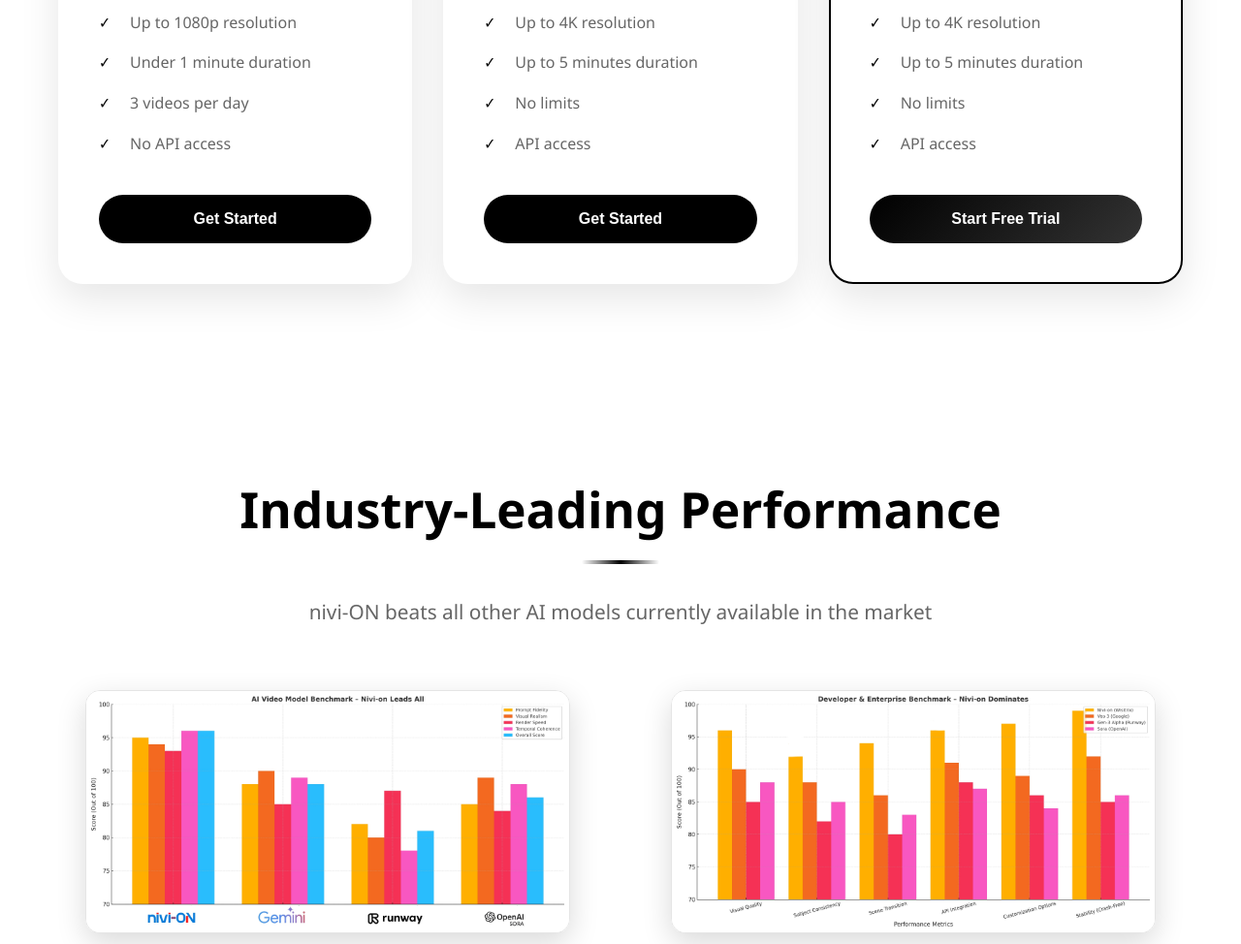
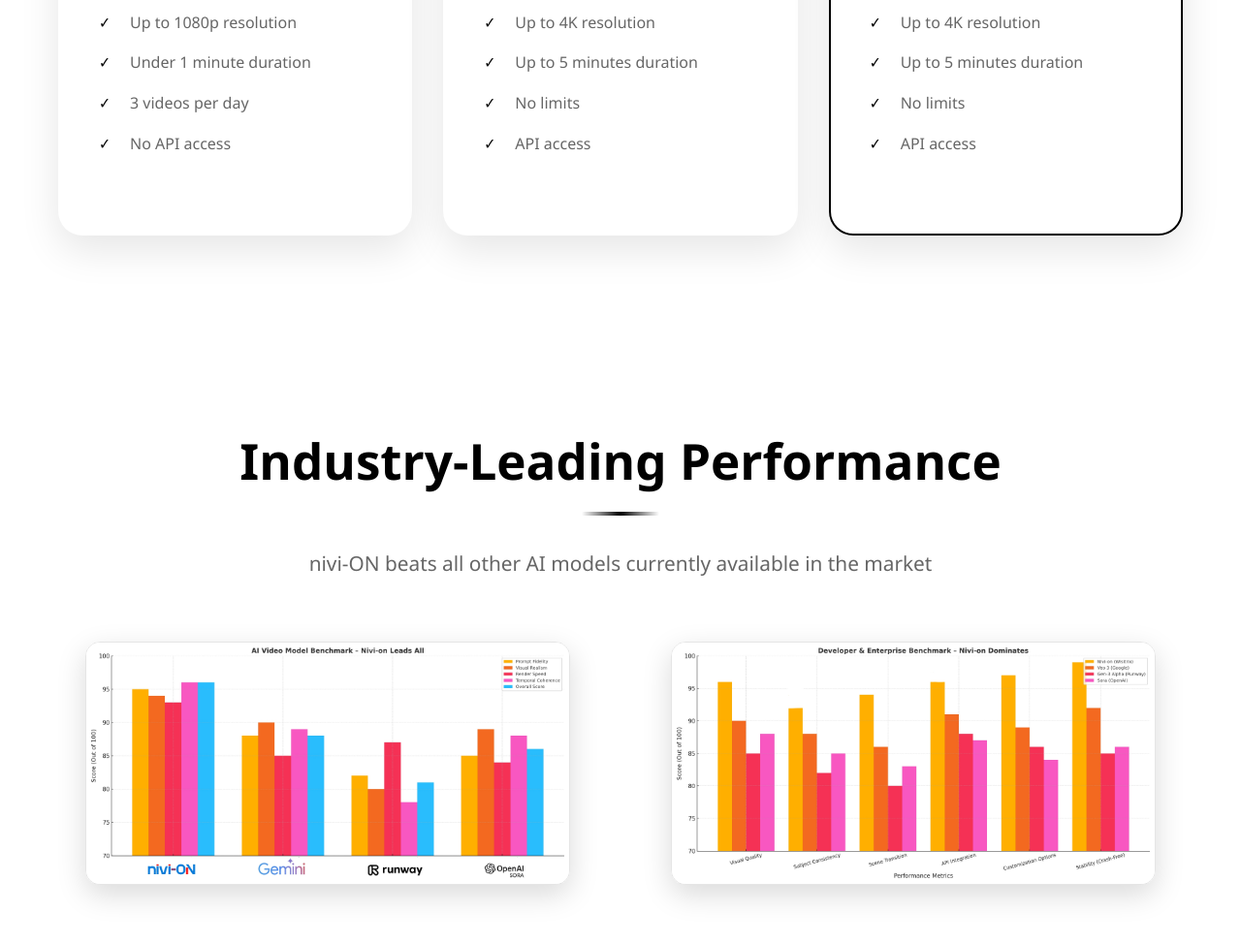
Before and after one commit to nibilXD/nivi-ON, a plain HTML site: page index.html in a window 1280 px wide. Shown: the part 2304-3278 px from the top of the page at 97% size. Drawn offline with Linux system fonts and the light colour scheme.

Commit message:
Update index.html

```diff
--- a/index.html
+++ b/index.html
@@ -1618,7 +1618,7 @@
                       <li>3 videos per day</li>
                       <li>No API access</li>
                   </ul>
-                  <button class="pricing-button">Get Started</button>
+
               </div>
               <div class="pricing-card fade-in">
                   <div class="pricing-header">
@@ -1632,8 +1632,7 @@
                       <li>No limits</li>
                       <li>API access</li>
                   </ul>
-                  <button class="pricing-button">Get Started</button>
-              </div>
+                   </div>
               <div class="pricing-card featured fade-in">
                   <div class="pricing-header">
                       <h3 class="pricing-title">Monthly</h3>
@@ -1646,8 +1645,7 @@
                       <li>No limits</li>
                       <li>API access</li>
                   </ul>
-                  <button class="pricing-button">Start Free Trial</button>
-              </div>
+                  </div>
           </div>
       </div>
   </section>
```
